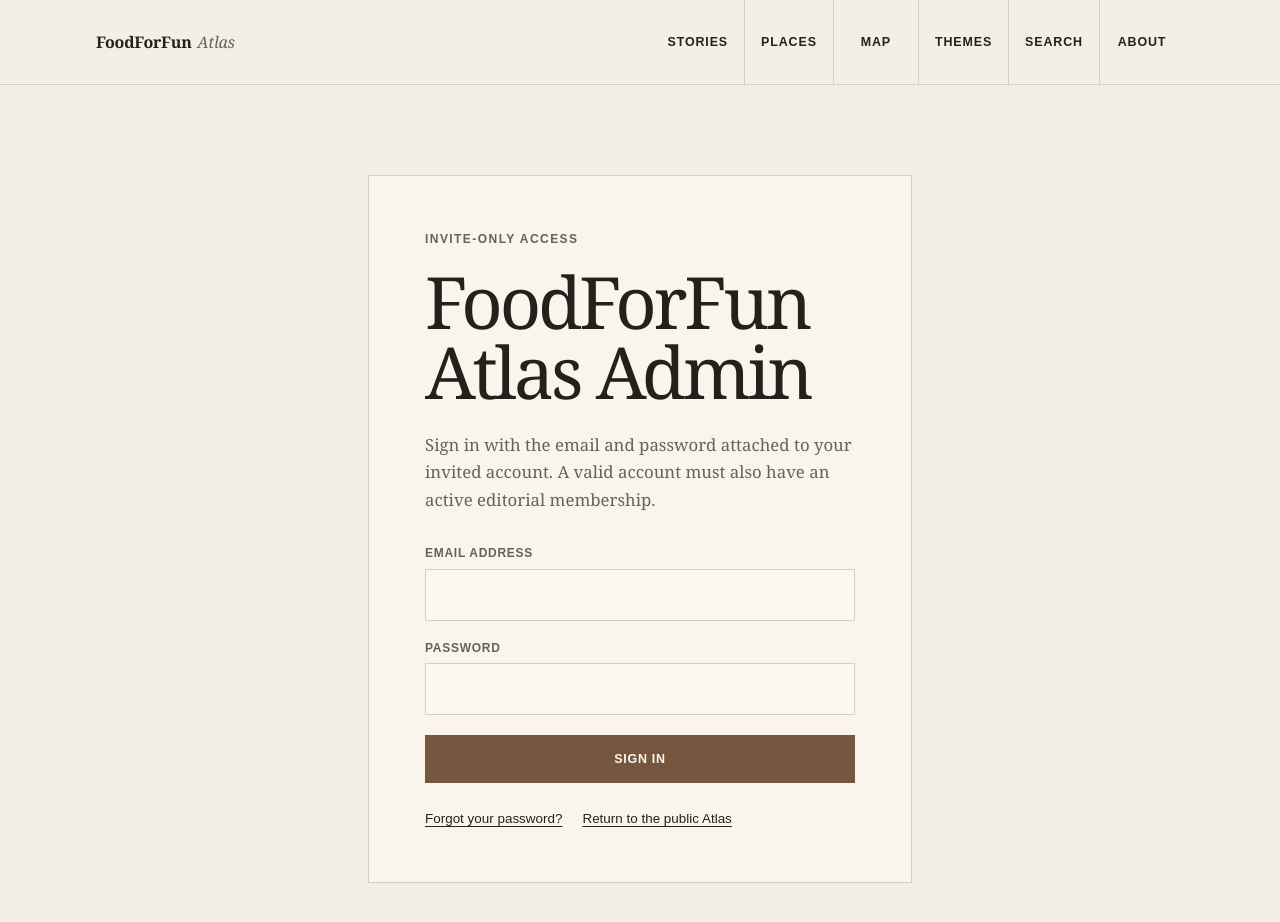
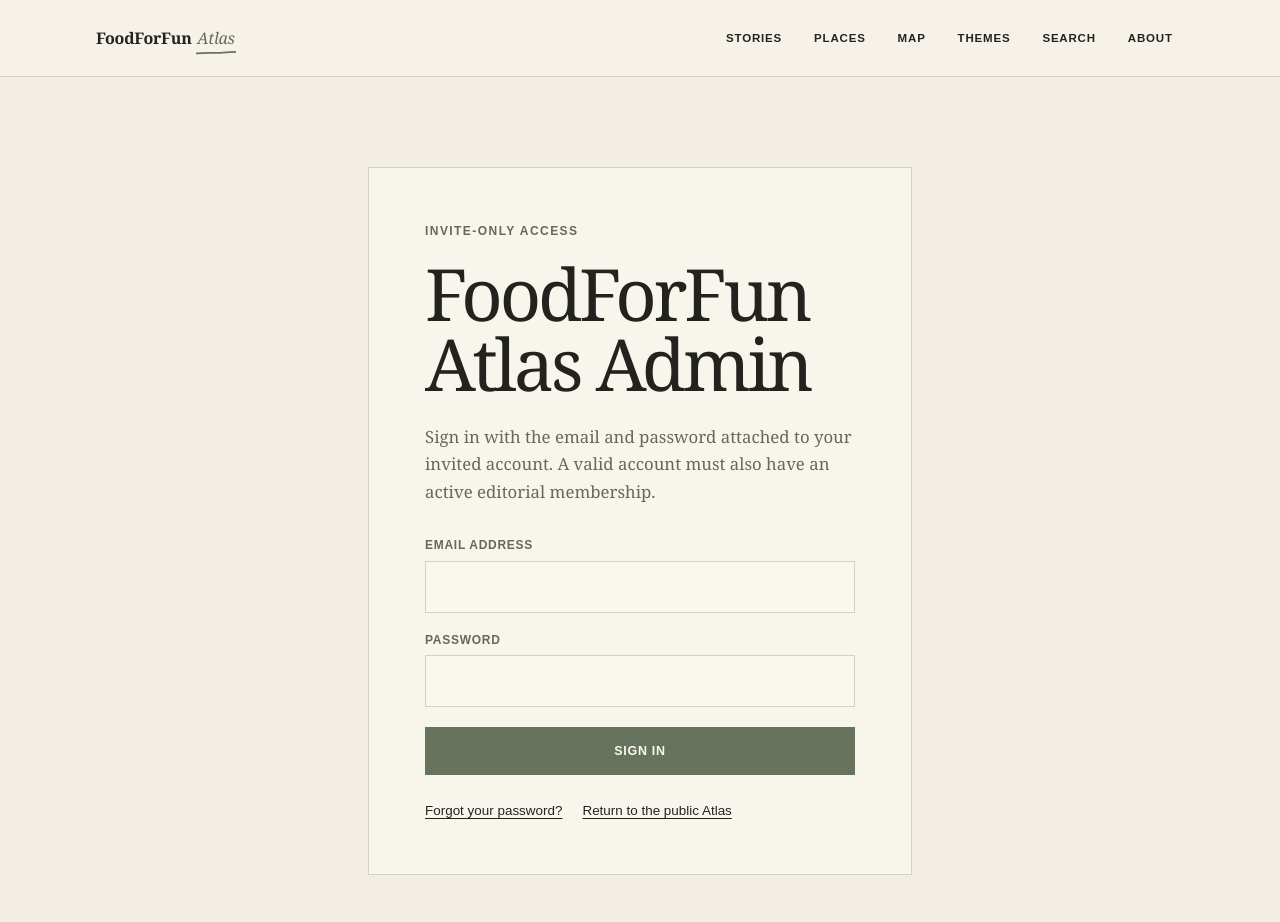
Before and after one commit to FoodForFun/FoodForFun-Atlas, a Next.js app: page /admin/login in a window 1280 px wide. Shown: the top 922 px of the page. Built offline with nearby package versions, Linux system fonts and the light colour scheme; no server answers.

Commit message:
feat: add minimal Editorial JP styling

```diff
--- /dev/null
+++ b/app/_components/doodles.tsx
@@ -0,0 +1,29 @@
+type DoodleProps = {
+  className?: string;
+};
+
+export function DoodleUnderline({ className }: DoodleProps) {
+  return (
+    <svg
+      aria-hidden="true"
+      className={className}
+      fill="none"
+      viewBox="0 0 120 10"
+    >
+      <path d="M2 7.2C28 4.7 55 6.6 80 4.6C95 3.4 106 3.6 118 2.8" />
+    </svg>
+  );
+}
+
+export function DoodleArrow({ className }: DoodleProps) {
+  return (
+    <svg
+      aria-hidden="true"
+      className={className}
+      fill="none"
+      viewBox="0 0 28 16"
+    >
+      <path d="M1.5 8.4C8.8 8 16.2 8 25 7.5M19.8 2.2C21.6 4.5 23.5 6.1 26 7.4C23.7 9 21.8 11 20.2 13.6" />
+    </svg>
+  );
+}
--- a/app/_components/site-navigation.tsx
+++ b/app/_components/site-navigation.tsx
@@ -1,4 +1,6 @@
 import Link from "next/link";
+
+import { DoodleUnderline } from "@/app/_components/doodles";
 
 const navigationItems = [
   { href: "/stories", label: "Stories" },
@@ -15,7 +17,10 @@ export function SiteNavigation() {
       <div className="global-header-inner">
         <Link className="site-wordmark" href="/" aria-label="FoodForFun Atlas home">
           <span>FoodForFun</span>
-          <span>Atlas</span>
+          <span className="site-wordmark-atlas">
+            Atlas
+            <DoodleUnderline className="site-wordmark-underline" />
+          </span>
         </Link>
         <nav className="primary-navigation" aria-label="Primary navigation">
           <ul>
--- a/app/_components/story-card.tsx
+++ b/app/_components/story-card.tsx
@@ -1,5 +1,6 @@
 import Link from "next/link";
 
+import { DoodleArrow } from "@/app/_components/doodles";
 import type { PublicStoryListItem } from "@/app/_lib/stories";
 
 const dateFormatter = new Intl.DateTimeFormat("en", {
@@ -44,7 +45,7 @@ export function StoryCard({ context, story }: StoryCardProps) {
         </h3>
         <p>{story.summary}</p>
         <Link className="story-link" href={`/stories/${story.slug}`}>
-          Read the story <span aria-hidden="true">→</span>
+          Read the story <DoodleArrow className="doodle-arrow" />
         </Link>
       </div>
     </article>
--- a/app/globals.css
+++ b/app/globals.css
@@ -1,12 +1,17 @@
 :root {
   color-scheme: light;
   font-family: Georgia, "Times New Roman", serif;
-  background: #f3efe6;
-  color: #24211c;
-  --ink-muted: #686157;
-  --line: #d6cec0;
-  --paper: #faf7f0;
-  --accent: #76563e;
+  background: #f2eee4;
+  color: #22231f;
+  --canvas: #f2eee4;
+  --paper: #faf7ee;
+  --ink: #22231f;
+  --ink-muted: #66675f;
+  --accent: #68735e;
+  --line: #d5d1c5;
+  --line-strong: #aaa99f;
+  --radius-small: 0.2rem;
+  --space-section: clamp(4rem, 8vw, 7rem);
 }
 
 * {
@@ -20,6 +25,8 @@ html {
 body {
   margin: 0;
   min-height: 100vh;
+  background: var(--canvas);
+  color: var(--ink);
 }
 
 .skip-link {
@@ -40,19 +47,21 @@ body {
 
 .global-header {
   border-bottom: 1px solid var(--line);
+  background: color-mix(in srgb, var(--paper) 45%, transparent);
 }
 
 .global-header-inner {
   display: flex;
   width: min(100%, 76rem);
-  min-height: 5.25rem;
+  min-height: 4.75rem;
   padding: 0 clamp(1.5rem, 5vw, 4.5rem);
   margin: 0 auto;
-  align-items: stretch;
+  align-items: center;
   justify-content: space-between;
 }
 
 .site-wordmark {
+  position: relative;
   display: inline-flex;
   align-items: center;
   gap: 0.35rem;
@@ -62,10 +71,19 @@ body {
   text-decoration: none;
 }
 
-.site-wordmark span:last-child {
+.site-wordmark-atlas {
+  position: relative;
   color: var(--ink-muted);
   font-style: italic;
   font-weight: 400;
+}
+
+.site-wordmark-underline {
+  position: absolute;
+  right: -0.1rem;
+  bottom: -0.35rem;
+  width: 2.5rem;
+  color: var(--accent);
 }
 
 .primary-navigation,
@@ -83,26 +101,27 @@ body {
   height: 100%;
   padding: 0;
   margin: 0;
-  align-items: stretch;
+  align-items: center;
+  gap: clamp(0.1rem, 1vw, 0.6rem);
   list-style: none;
 }
 
 .primary-navigation a {
   display: flex;
-  min-width: 5.25rem;
-  height: 100%;
-  padding: 0.75rem 1rem;
+  min-width: 0;
+  padding: 0.65rem 0.7rem;
   align-items: center;
   justify-content: center;
-  font-size: 0.78rem;
+  border-bottom: 1px solid transparent;
+  font-size: 0.72rem;
   font-weight: 600;
   letter-spacing: 0.07em;
   text-decoration: none;
   text-transform: uppercase;
 }
 
-.primary-navigation li + li {
-  border-left: 1px solid var(--line);
+.primary-navigation a:hover {
+  border-bottom-color: var(--accent);
 }
 
 a {
@@ -227,7 +246,7 @@ h1 {
 }
 
 .home-section {
-  padding: clamp(4rem, 8vw, 7rem) 0;
+  padding: var(--space-section) 0;
   border-bottom: 1px solid var(--line);
 }
 
@@ -469,7 +488,7 @@ h2 {
   grid-template-columns: minmax(14rem, 0.8fr) minmax(18rem, 1.2fr);
   gap: clamp(1.75rem, 5vw, 4.5rem);
   align-items: center;
-  padding-bottom: 2.5rem;
+  padding-bottom: 2.75rem;
   border-bottom: 1px solid var(--line);
 }
 
@@ -481,7 +500,8 @@ h2 {
   width: 100%;
   aspect-ratio: 4 / 3;
   object-fit: cover;
-  background: #ded7ca;
+  border-radius: var(--radius-small);
+  background: #ded9cc;
 }
 
 time {
@@ -533,12 +553,29 @@ time {
 }
 
 .story-link {
-  display: inline-block;
+  display: inline-flex;
+  gap: 0.45rem;
+  align-items: center;
   margin-top: 1.4rem;
   font-size: 0.85rem;
   font-weight: 600;
   letter-spacing: 0.05em;
   text-transform: uppercase;
+}
+
+.doodle-arrow {
+  width: 1.7rem;
+  color: var(--accent);
+}
+
+.doodle-arrow path,
+.site-wordmark-underline path,
+.story-title-underline path {
+  stroke: currentColor;
+  stroke-linecap: round;
+  stroke-linejoin: round;
+  stroke-width: 1.7;
+  vector-effect: non-scaling-stroke;
 }
 
 .story-page {
@@ -572,6 +609,7 @@ time {
   font-size: 0.72rem;
   font-weight: 700;
   letter-spacing: 0.06em;
+  border-radius: var(--radius-small);
 }
 
 .language-switcher a {
@@ -692,7 +730,7 @@ time {
 .theme-places li {
   padding: 0.65rem 0.9rem;
   border: 1px solid var(--line);
-  border-radius: 999px;
+  border-radius: var(--radius-small);
   background: color-mix(in srgb, var(--paper) 70%, transparent);
   font-family: Arial, Helvetica, sans-serif;
   font-size: 0.82rem;
@@ -847,7 +885,7 @@ time {
   border-radius: 50%;
   place-items: center;
   background: var(--accent);
-  box-shadow: 0 0.2rem 0.75rem rgb(36 33 28 / 28%);
+  box-shadow: 0 0.1rem 0.35rem rgb(34 35 31 / 18%);
   color: var(--paper);
   cursor: pointer;
   font-family: Arial, Helvetica, sans-serif;
@@ -1337,6 +1375,18 @@ time {
   line-height: 0.98;
 }
 
+.story-title-lockup {
+  position: relative;
+  width: fit-content;
+}
+
+.story-title-underline {
+  display: block;
+  width: min(12rem, 38%);
+  margin: 0.8rem 0 0 auto;
+  color: var(--accent);
+}
+
 .story-summary {
   margin: 2rem 0;
   color: var(--ink-muted);
@@ -1350,7 +1400,8 @@ time {
   max-height: 42rem;
   margin-bottom: clamp(3rem, 7vw, 6rem);
   object-fit: cover;
-  background: #ded7ca;
+  border-radius: var(--radius-small);
+  background: #ded9cc;
 }
 
 .story-body {
@@ -1453,7 +1504,7 @@ time {
 .theme-list li {
   padding: 0.6rem 0.85rem;
   border: 1px solid var(--line);
-  border-radius: 999px;
+  border-radius: var(--radius-small);
   background: color-mix(in srgb, var(--paper) 70%, transparent);
   font-family: Arial, Helvetica, sans-serif;
   font-size: 0.82rem;
@@ -1476,7 +1527,8 @@ time {
 .source-list > li {
   padding: clamp(1.25rem, 4vw, 2rem);
   border: 1px solid var(--line);
-  background: color-mix(in srgb, var(--paper) 65%, transparent);
+  border-radius: var(--radius-small);
+  background: color-mix(in srgb, var(--paper) 45%, transparent);
 }
 
 .source-type {
@@ -1554,6 +1606,15 @@ time {
   padding-top: 2rem;
   border-top: 1px solid var(--line);
   font-size: 0.85rem;
+}
+
+.story-footer a {
+  display: flex;
+  justify-content: space-between;
+  padding: 0.75rem 0;
+  letter-spacing: 0.04em;
+  text-decoration: none;
+  text-transform: uppercase;
 }
 
 .not-found-page {
@@ -2373,10 +2434,12 @@ time {
     display: grid;
     height: auto;
     grid-template-columns: repeat(3, minmax(0, 1fr));
+    gap: 0;
   }
 
   .primary-navigation li {
     flex: 1;
+    border-left: 1px solid var(--line);
   }
 
   .primary-navigation li:nth-child(3n + 1) {
```
Also changed, not shown: app/stories/[slug]/page.tsx (+9 -2 lines).
